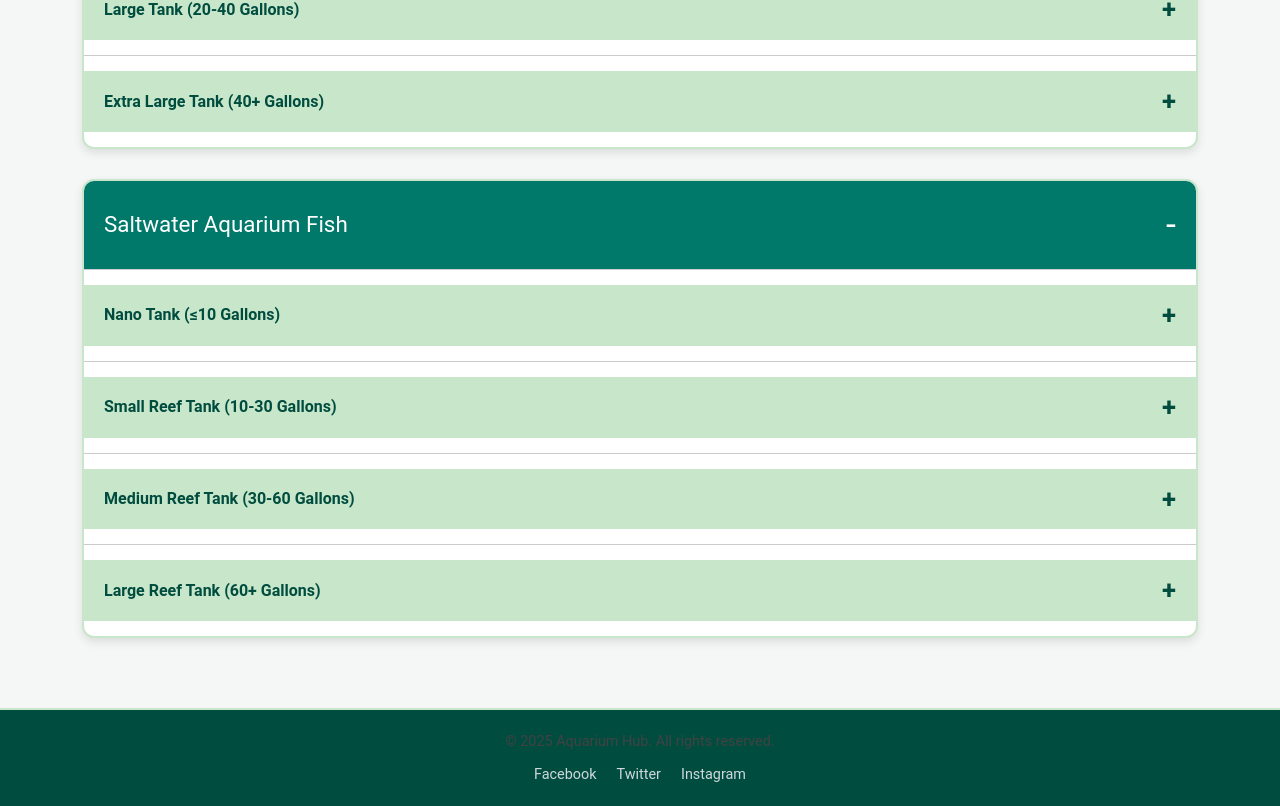
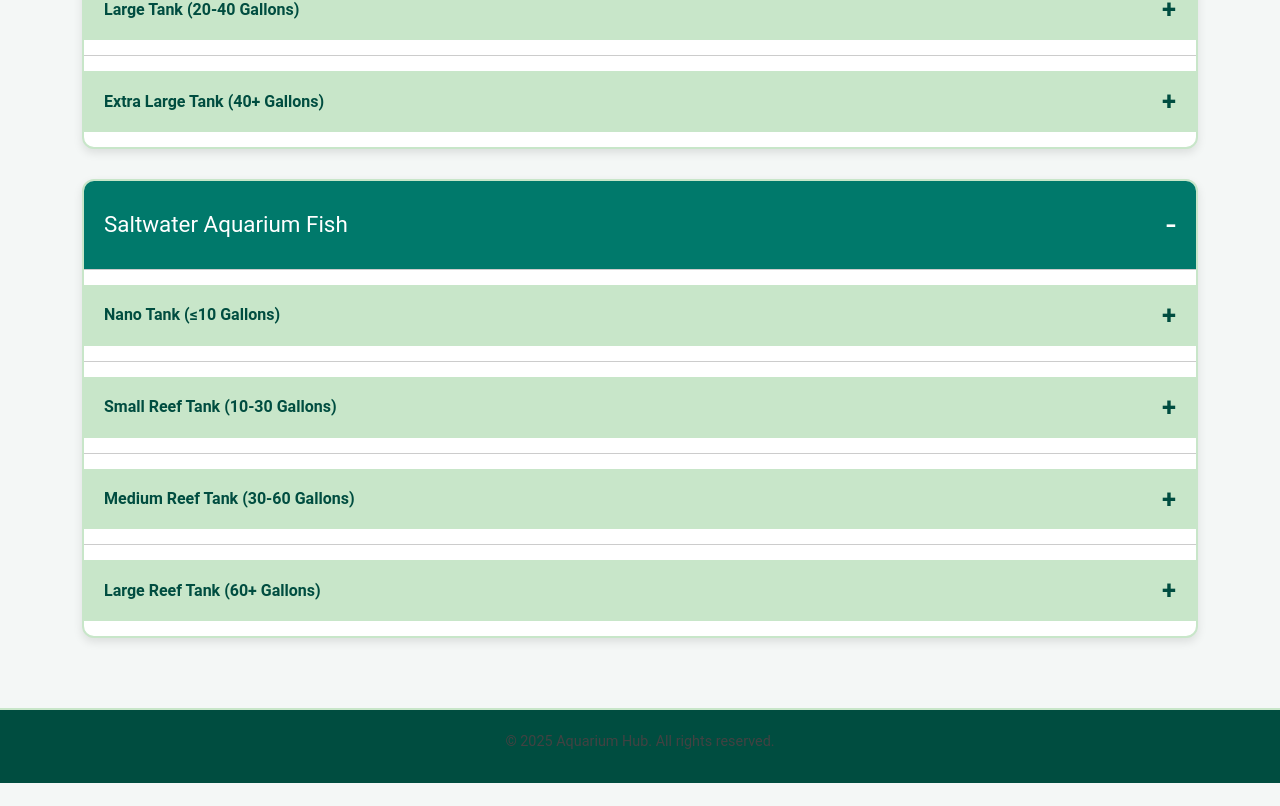
Before and after one commit to shashank23-10/AquaHaven, a React (Create React App) app in the folder fish-frontend/: page /fishes in a window 1280 px wide. Shown: the part 491-1297 px from the top of the page. After the commit the page ends 1274 px from the top, so only its background shows below. Built offline with nearby package versions, Linux system fonts and the light colour scheme.

Commit message:
Update 1.0.4

```diff
--- a/fish-frontend/src/components/Fishes.js
+++ b/fish-frontend/src/components/Fishes.js
@@ -1828,29 +1828,6 @@ function Fishes() {
       {/* Footer */}
       <footer className="footer">
         <p>&copy; 2025 Aquarium Hub. All rights reserved.</p>
-        <div className="social-media">
-          <a
-            href="https://facebook.com"
-            target="_blank"
-            rel="noopener noreferrer"
-          >
-            Facebook
-          </a>
-          <a
-            href="https://twitter.com"
-            target="_blank"
-            rel="noopener noreferrer"
-          >
-            Twitter
-          </a>
-          <a
-            href="https://instagram.com"
-            target="_blank"
-            rel="noopener noreferrer"
-          >
-            Instagram
-          </a>
-        </div>
       </footer>
     </div>
   );
--- a/fish-frontend/src/components/HomePage.js
+++ b/fish-frontend/src/components/HomePage.js
@@ -89,17 +89,6 @@ function HomePage() {
       {/* Footer */}
       <footer className="footer">
         <p>&copy; 2025 Aquarium Hub. All rights reserved.</p>
-        <div className="social-media">
-          <a href="https://facebook.com" target="_blank" rel="noopener noreferrer">
-            Facebook
-          </a>
-          <a href="https://twitter.com" target="_blank" rel="noopener noreferrer">
-            Twitter
-          </a>
-          <a href="https://instagram.com" target="_blank" rel="noopener noreferrer">
-            Instagram
-          </a>
-        </div>
       </footer>
     </div>
   );
--- a/fish-frontend/src/components/Plants.js
+++ b/fish-frontend/src/components/Plants.js
@@ -637,17 +637,6 @@ function Plants() {
       {/* Footer */}
       <footer className="footer">
         <p>&copy; 2025 Aquarium Hub. All rights reserved.</p>
-        <div className="social-media">
-          <a href="https://facebook.com" target="_blank" rel="noopener noreferrer">
-            Facebook
-          </a>
-          <a href="https://twitter.com" target="_blank" rel="noopener noreferrer">
-            Twitter
-          </a>
-          <a href="https://instagram.com" target="_blank" rel="noopener noreferrer">
-            Instagram
-          </a>
-        </div>
       </footer>
     </div>
   );
--- a/fish-frontend/src/components/Woods.js
+++ b/fish-frontend/src/components/Woods.js
@@ -167,29 +167,6 @@ function Woods() {
       {/* Footer */}
       <footer className="footer">
         <p>&copy; 2025 Aquarium Hub. All rights reserved.</p>
-        <div className="social-media">
-          <a
-            href="https://facebook.com"
-            target="_blank"
-            rel="noopener noreferrer"
-          >
-            Facebook
-          </a>
-          <a
-            href="https://twitter.com"
-            target="_blank"
-            rel="noopener noreferrer"
-          >
-            Twitter
-          </a>
-          <a
-            href="https://instagram.com"
-            target="_blank"
-            rel="noopener noreferrer"
-          >
-            Instagram
-          </a>
-        </div>
       </footer>
     </div>
   );
```
